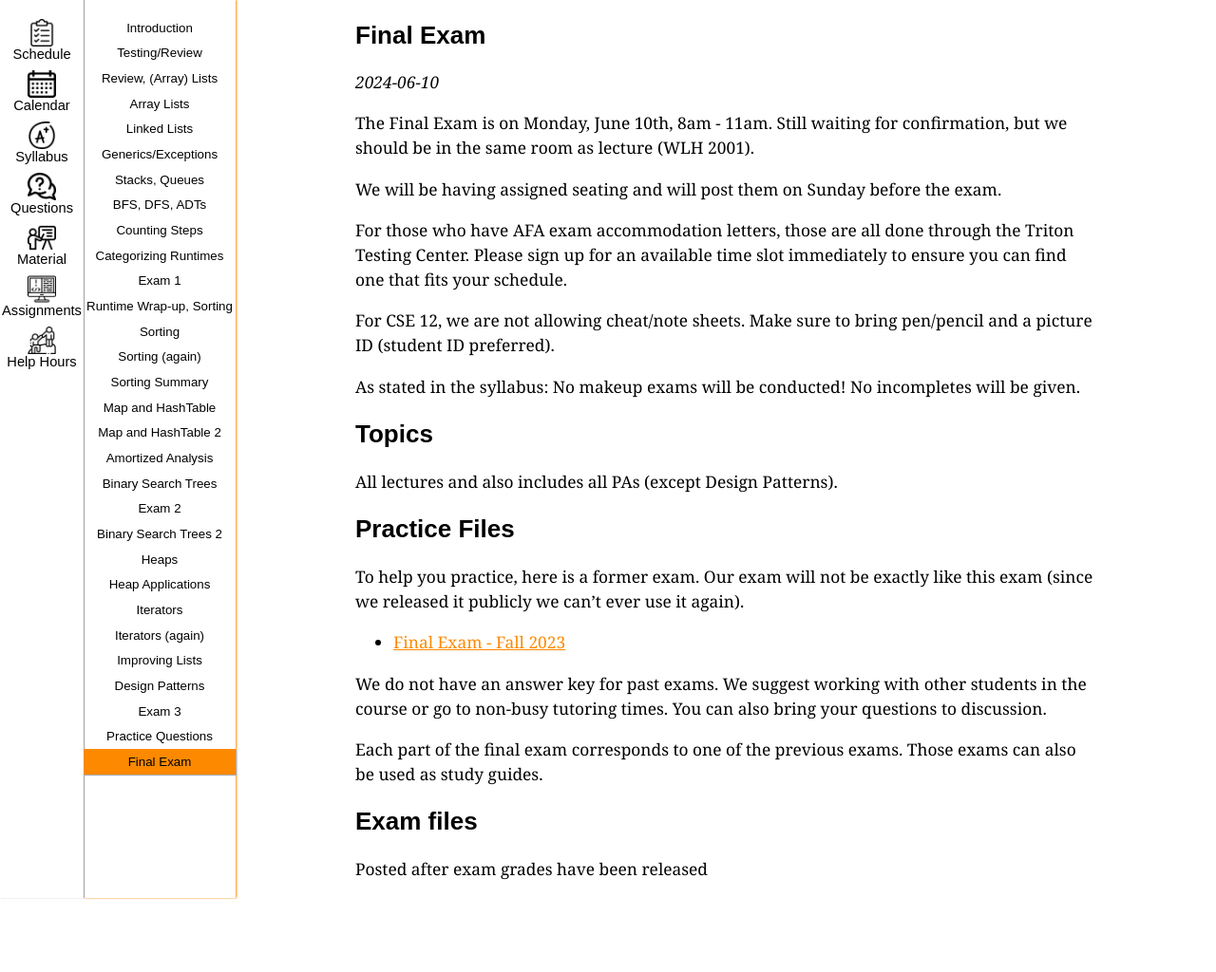
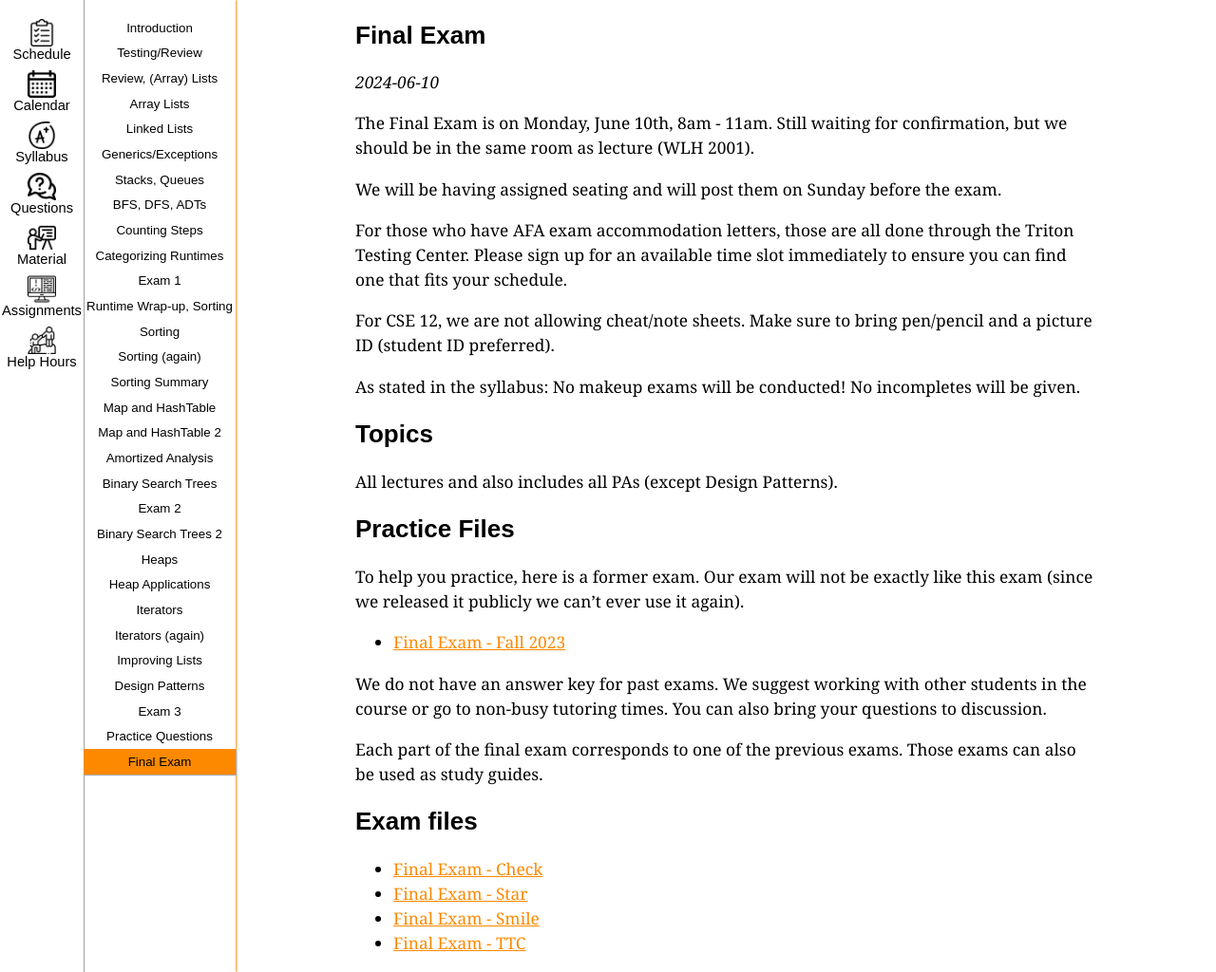
Before and after one commit to ucsd-cse12-sp24/ucsd-cse12-sp24.github.io, a Jekyll site: the page built from _lectures/final-exam.md, in a window 1280 px wide. Shown: the whole page at 95% size. Built offline with Jekyll 4.4.1, drawn with Linux system fonts in a browser that asks for light colours; before the commit the page ends 946 px from its top, so only the background shows below that.

Commit message:
Update final-exam.md

```diff
--- a/_lectures/final-exam.md
+++ b/_lectures/final-exam.md
@@ -36,4 +36,7 @@ Each part of the final exam corresponds to one of the previous exams. Those exam
 
 ## Exam files
 
-Posted after exam grades have been released
+- [Final Exam - Check](https://github.com/ucsd-cse12-sp24/ucsd-cse12-sp24.github.io/blob/main/_lectures/final-exam/CSE12SP24-Final%20Check.pdf){:target="_blank"}
+- [Final Exam - Star](https://github.com/ucsd-cse12-sp24/ucsd-cse12-sp24.github.io/blob/main/_lectures/final-exam/CSE12SP24-Final%20Star.pdf){:target="_blank"}
+- [Final Exam - Smile](https://github.com/ucsd-cse12-sp24/ucsd-cse12-sp24.github.io/blob/main/_lectures/final-exam/CSE12SP24-Final%20Smile.pdf){:target="_blank"}
+- [Final Exam - TTC](https://github.com/ucsd-cse12-sp24/ucsd-cse12-sp24.github.io/blob/main/_lectures/final-exam/CSE12SP24-Final%20Check%20-%20TTC.pdf){:target="_blank"}
```
